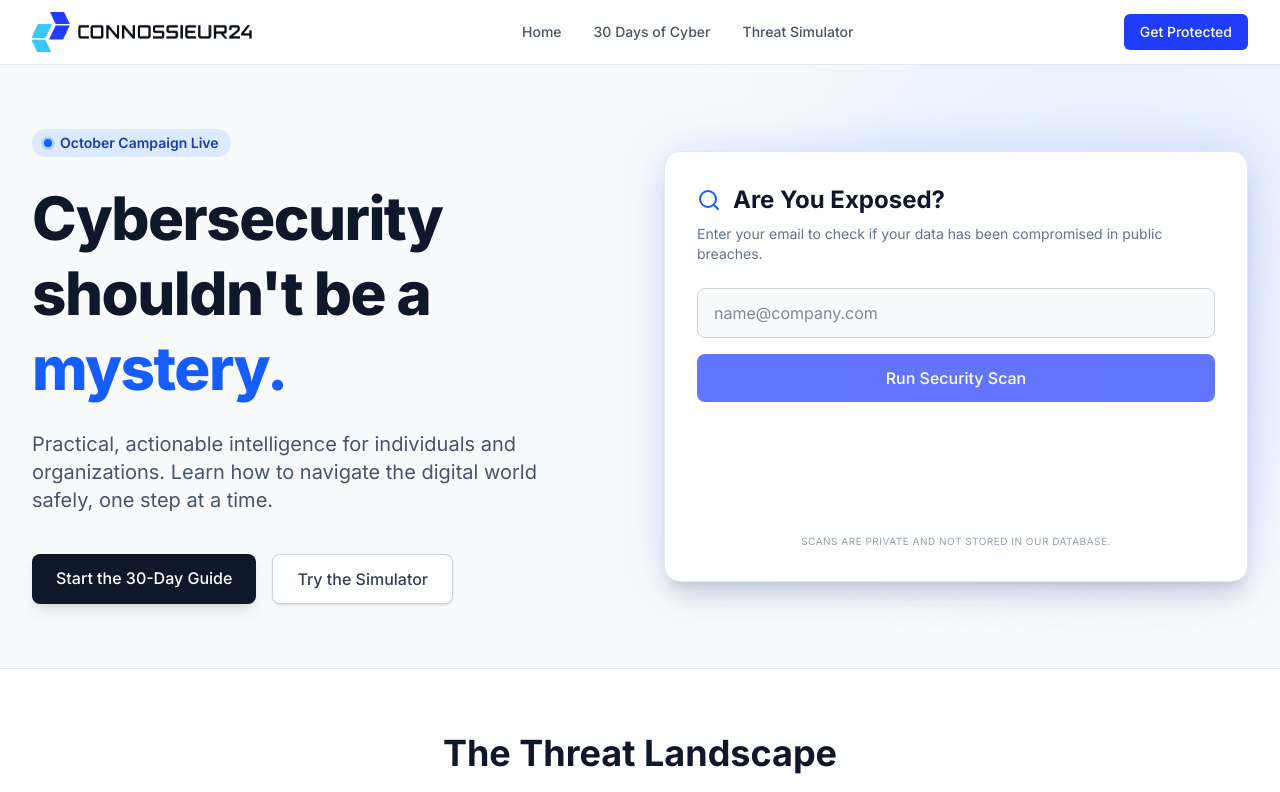
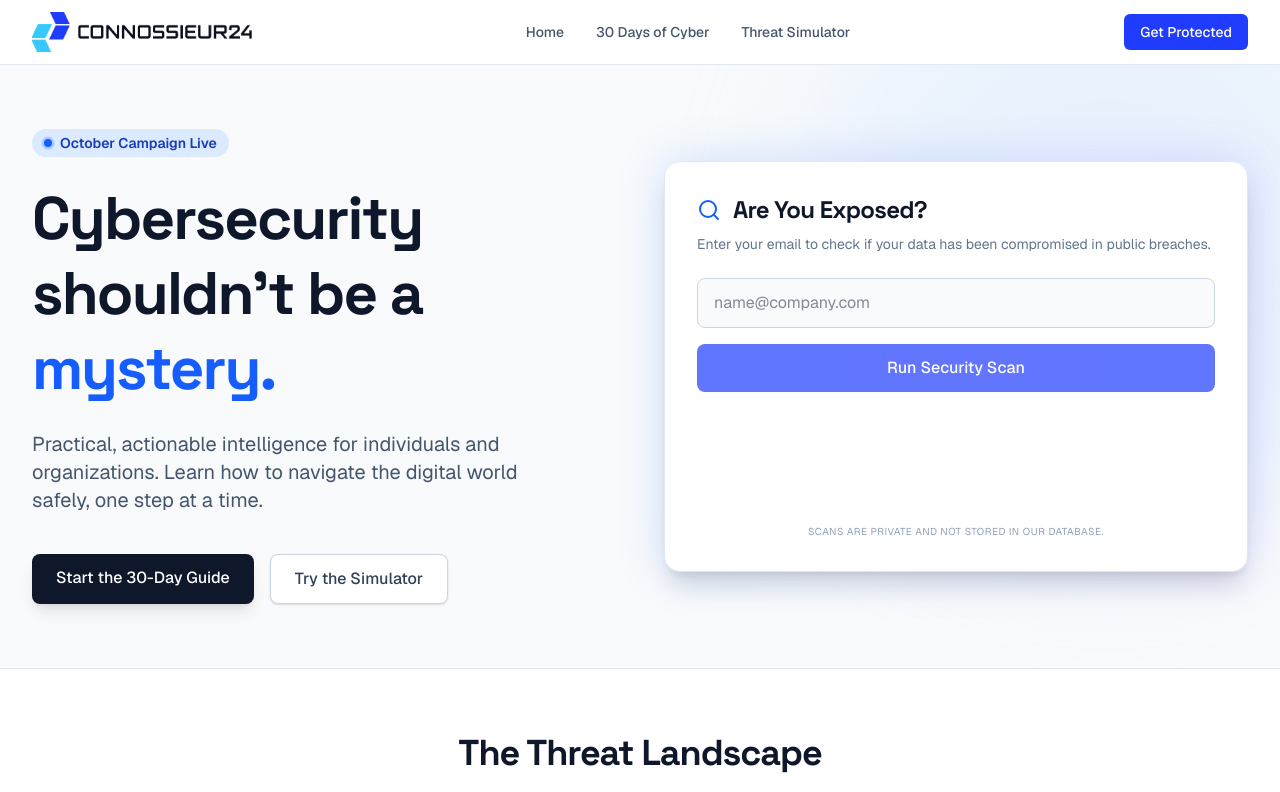
Before and after one commit to Danielwelao/Connossieur24--web, a Next.js app: page / in a window 1280 px wide. Shown: the top 792 px of the page. Built offline with nearby package versions, Linux system fonts and the light colour scheme.

Commit message:
style(typography): integrate Geist, Space Grotesk, and JetBrains Mono via Tailwind v4 inline theme

```diff
--- a/app/globals.css
+++ b/app/globals.css
@@ -9,8 +9,10 @@
 @theme inline {
   --color-background: var(--background);
   --color-foreground: var(--foreground);
+
   --font-sans: var(--font-geist-sans);
-  --font-mono: var(--font-geist-mono);
+  --font-mono: var(--font-jetbrains-mono);
+  --font-display: var(--font-space-grotesk);
 
   --color-brand-cyan: #35C9FF;
   --color-brand-blue: #1F3CFF;
@@ -28,5 +30,14 @@
 body {
   background: var(--background);
   color: var(--foreground);
-  font-family: Arial, Helvetica, sans-serif;
+  font-family: var(--font-geist-sans), sans-serif;
 }
+
+h1, h2, h3, h4, h5, h6 {
+  font-family: var(--font-space-grotesk), sans-serif;
+  letter-spacing: -0.03em;
+}
+
+pre, code {
+  font-family: var(--font-jetbrains-mono), monospace;
+}
--- a/app/layout.tsx
+++ b/app/layout.tsx
@@ -1,10 +1,23 @@
 import type { Metadata } from "next";
-import { Inter } from "next/font/google";
+import { Geist, JetBrains_Mono, Space_Grotesk } from "next/font/google";
 import "./globals.css";
 import Navbar from "@/components/Navbar";
 import Footer from "@/components/Footer";
 
-const inter = Inter({ subsets: ["latin"] });
+const geistSans = Geist({
+  subsets: ["latin"],
+  variable: "--font-geist-sans",
+});
+
+const jetBrainsMono = JetBrains_Mono({
+  subsets: ["latin"],
+  variable: "--font-jetbrains-mono",
+});
+
+const spaceGrotesk = Space_Grotesk({
+  subsets: ["latin"],
+  variable: "--font-space-grotesk",
+});
 
 export const metadata: Metadata = {
   title: "Connossieur24",
@@ -30,9 +43,11 @@ export default function RootLayout({
 }>) {
   return (
     <html lang="en">
-      <body className={`${inter.className} flex flex-col min-h-screen bg-slate-50`} suppressHydrationWarning>
+      <body
+        className={`${geistSans.variable} ${jetBrainsMono.variable} ${spaceGrotesk.variable} ${geistSans.className} flex flex-col min-h-screen bg-slate-50 antialiased`}
+        suppressHydrationWarning
+      >
         <Navbar />
-        {/* Main takes up remaining space so the footer is always pushed to the bottom */}
         <main className="flex-grow">
           {children}
         </main>
```
